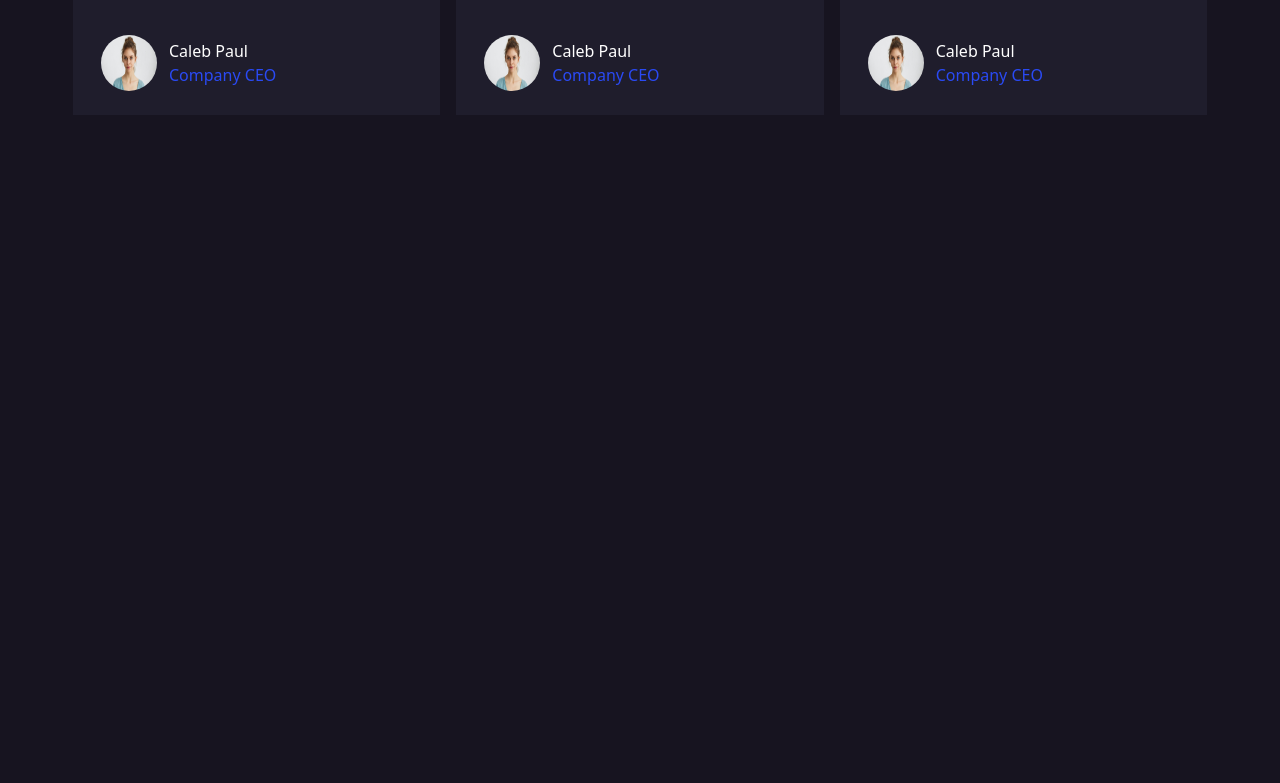
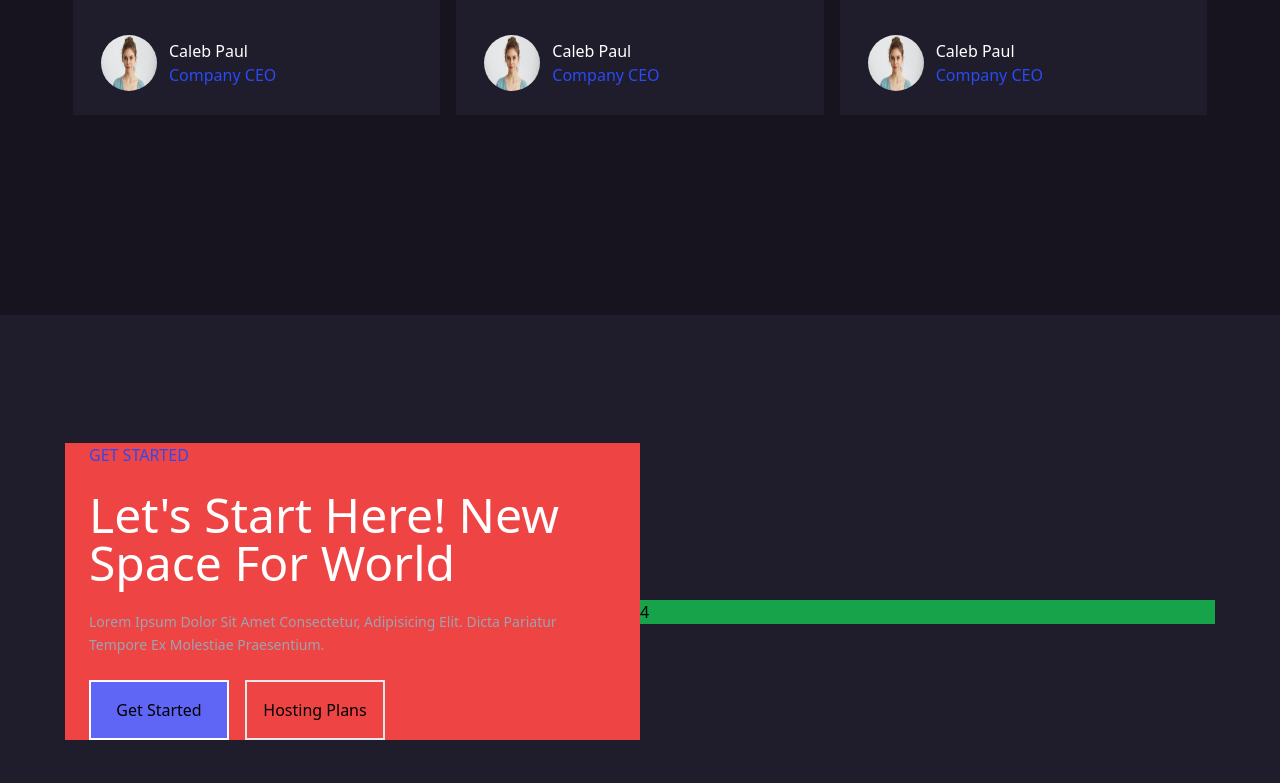
Before and after one commit to pilentboy/Host-Service, a website: page index.html in a window 1280 px wide. Shown: the part 5892-6675 px from the top of the page. Before the commit the page ends 6207 px from the top, so only its background shows below. Drawn offline with Linux system fonts and the light colour scheme.

Commit message:
add getstarted left part

```diff
--- a/index.html
+++ b/index.html
@@ -740,7 +740,6 @@
           <div
             class="flex flex-col flex-wrap items-center justify-around mt-10 lg:flex-nowrap md:flex-row"
           >
-
             <div class="customer-card">
               <!-- customer stars -->
               <div class="text-orange">
@@ -857,8 +856,51 @@
                 </div>
               </div>
             </div>
+          </div>
+        </div>
+      </section>
+
+      <!-- get started -->
+      <section
+        id="testimonials"
+        class="w-screen min-h-screen bg-secondary capitalize py-32"
+      >
+        <div
+          class="container mx-auto flex items-center  justify-between flex-col xl:flex-row"
+        >
+          <!-- left -->
+
+          <div
+            class="w-screen mb-0 px-6 self-center flex flex-col space-y-6 xl:mb-10 bg-red-500 md:w-2/4"
+          >
+            <span class="uppercase text-blue font-medium text-base"
+              >GET STARTED</span
+            >
+
+            <h1 class="text-4xl font-medium text-white  md:text-5xl  ">
+              let's start here! new space for world
+            </h1>
+
+            <p class="leading-relaxed text-gray-400 text-sm">
+              Lorem ipsum dolor sit amet consectetur, adipisicing elit. Dicta pariatur tempore ex molestiae praesentium.
+            </p>
+
+            <div class="flex space-x-4">
+              <a
+                href="#"
+                class="btn bg-purple border-white hover:bg-transparent"
+                >Get Started</a
+              >
+
+              <a href="#" class="btn">hosting plans</a>
+            </div>
 
 
+          </div>
+
+          <!-- right -->
+          <div class="w-1/2 bg-green-600">
+            4
           </div>
         </div>
       </section>
```
Also changed, not shown: public/css/style.css.
